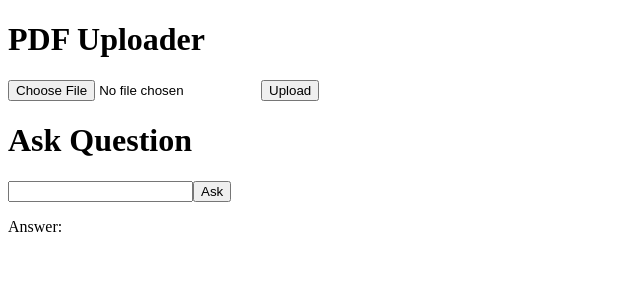
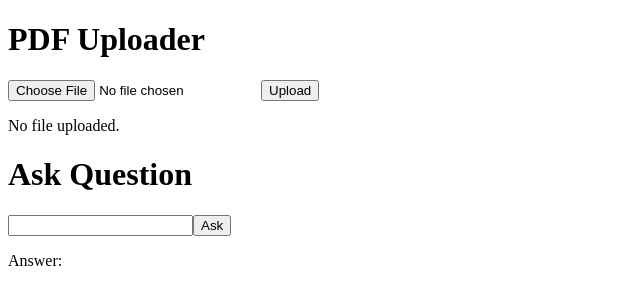
Before and after one commit to vinhngthanh/ChatBot, a React (Create React App) app in the folder client/: page / in a window 1280 px wide. Shown: the top 304 px of the page, without its empty margins (0-640 px from the left). Built offline with nearby package versions, Linux system fonts and the light colour scheme.

Commit message:
changing display texts

```diff
--- a/client/src/components/UploadPDF.js
+++ b/client/src/components/UploadPDF.js
@@ -3,9 +3,11 @@ import axios from "axios";
 
 const FileUpload = () => {
   const [file, setFile] = useState(null);
+  const [uploadMessage, setUploadMessage] = useState("No file uploaded.");
 
   const handleFileChange = (event) => {
     setFile(event.target.files[0]);
+    setUploadMessage("No file uploaded.");
   };
 
   const handleUpload = () => {
@@ -16,9 +18,13 @@ const FileUpload = () => {
       .post("http://localhost:5000/upload", formData)
       .then((response) => {
         console.log(response.data);
+        setUploadMessage(
+          "File uploaded successfully! Now using file name: " + file.name
+        );
       })
       .catch((error) => {
         console.error(error);
+        setUploadMessage("Upload failed. Please try again.");
       });
   };
 
@@ -26,6 +32,8 @@ const FileUpload = () => {
     <div>
       <input type="file" onChange={handleFileChange} />
       <button onClick={handleUpload}>Upload</button>
+      {uploadMessage && <p>{uploadMessage}</p>}
+      {}
     </div>
   );
 };
```
